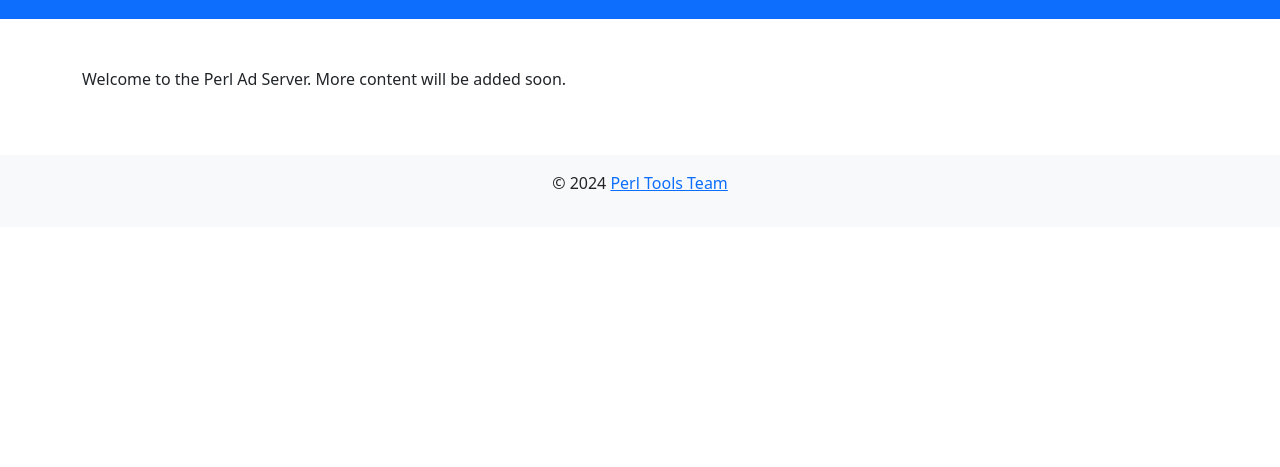
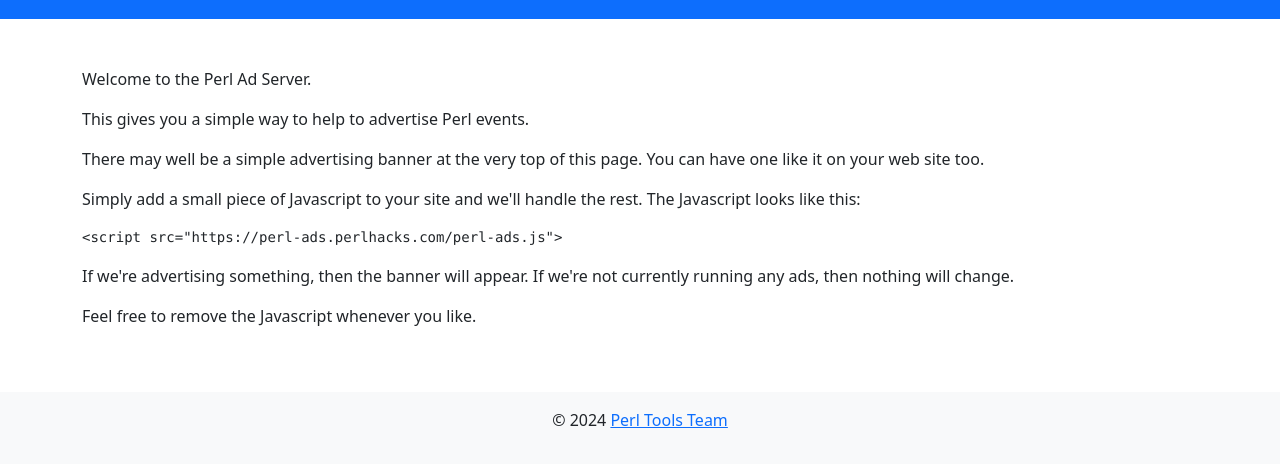
Before and after one commit to PerlToolsTeam/perl-ads, a plain HTML site: page docs/index.html in a window 1280 px wide. Shown: the part 69-536 px from the top of the page. Drawn offline with nearby package versions, Linux system fonts and the light colour scheme; no server answers.

Commit message:
Add instructions and GA4

```diff
--- a/docs/index.html
+++ b/docs/index.html
@@ -1,6 +1,15 @@
 <!DOCTYPE html>
 <html lang="en">
 <head>
+  <!-- Google tag (gtag.js) -->
+  <script async src="https://www.googletagmanager.com/gtag/js?id=G-PSB4L5HEE0"></script>
+  <script>
+    window.dataLayer = window.dataLayer || [];
+    function gtag(){dataLayer.push(arguments);}
+    gtag('js', new Date());
+
+    gtag('config', 'G-PSB4L5HEE0');
+  </script>
   <meta charset="UTF-8">
   <meta name="viewport" content="width=device-width, initial-scale=1, shrink-to-fit=no">
   <title>Perl Ad Server</title>
@@ -15,7 +24,16 @@
   <main class="container my-5">
     <div class="row">
       <div class="col">
-        <p>Welcome to the Perl Ad Server. More content will be added soon.</p>
+        <p>Welcome to the Perl Ad Server.</p>
+        <p>This gives you a simple way to help to advertise Perl events.</p>
+        <p>There may well be a simple advertising banner at the very top of this page.
+          You can have one like it on your web site too.</p>
+        <p>Simply add a small piece of Javascript to your site and we'll handle the rest.
+          The Javascript looks like this:</p>
+        <pre>&lt;script src="https://perl-ads.perlhacks.com/perl-ads.js"></script></pre>
+        <p>If we're advertising something, then the banner will appear. If we're not
+          currently running any ads, then nothing will change.</p>
+        <p>Feel free to remove the Javascript whenever you like.</p>
       </div>
     </div>
   </main>
@@ -25,6 +43,6 @@
   <script src="https://cdn.jsdelivr.net/npm/bootstrap@5.3.3/dist/js/bootstrap.min.js"
           integrity="sha384-0pUGZvbkm6XF6gxjEnlmuGrJXVbNuzT9qBBavbLwCsOGabYfZo0T0to5eqruptLy"
           crossorigin="anonymous"></script>
-  <script src="perl-ads.js"></script>
+  <script src="https://perl-ads.perlhacks.com/perl-ads.js"></script>
 </body>
 </html>
```
